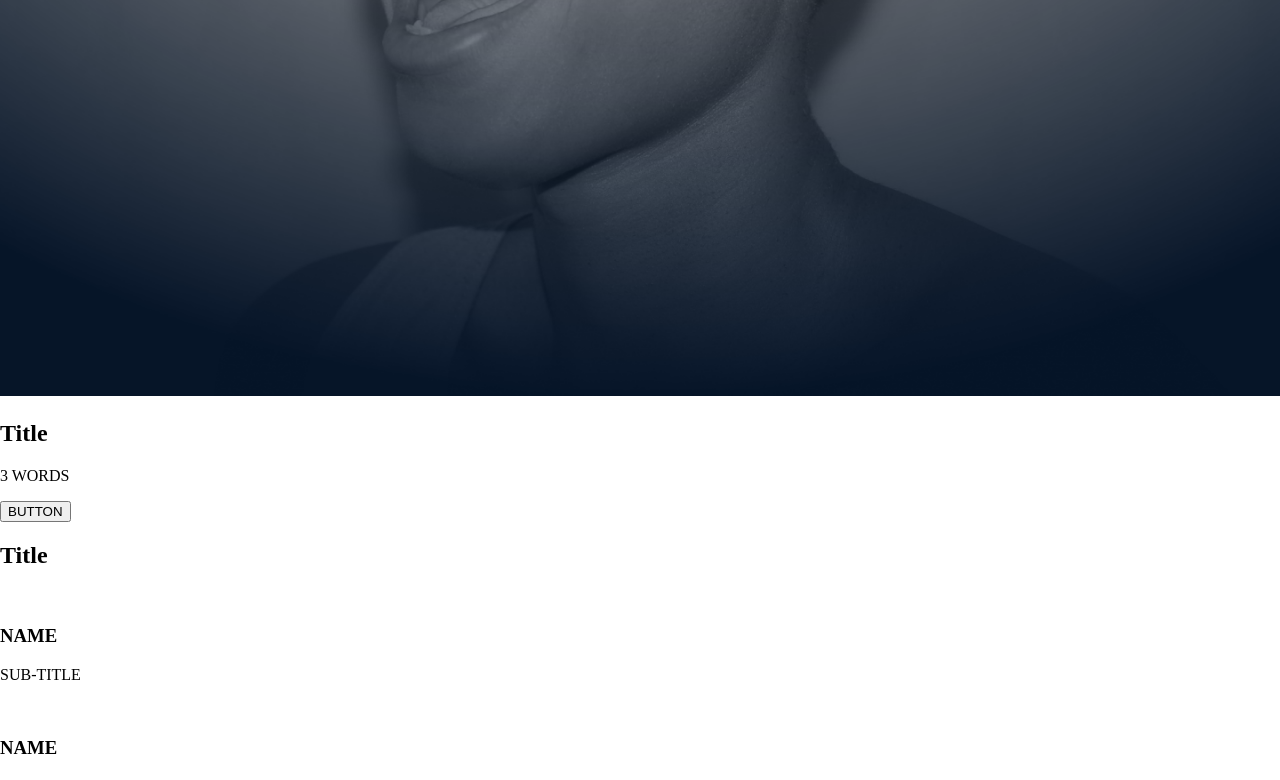
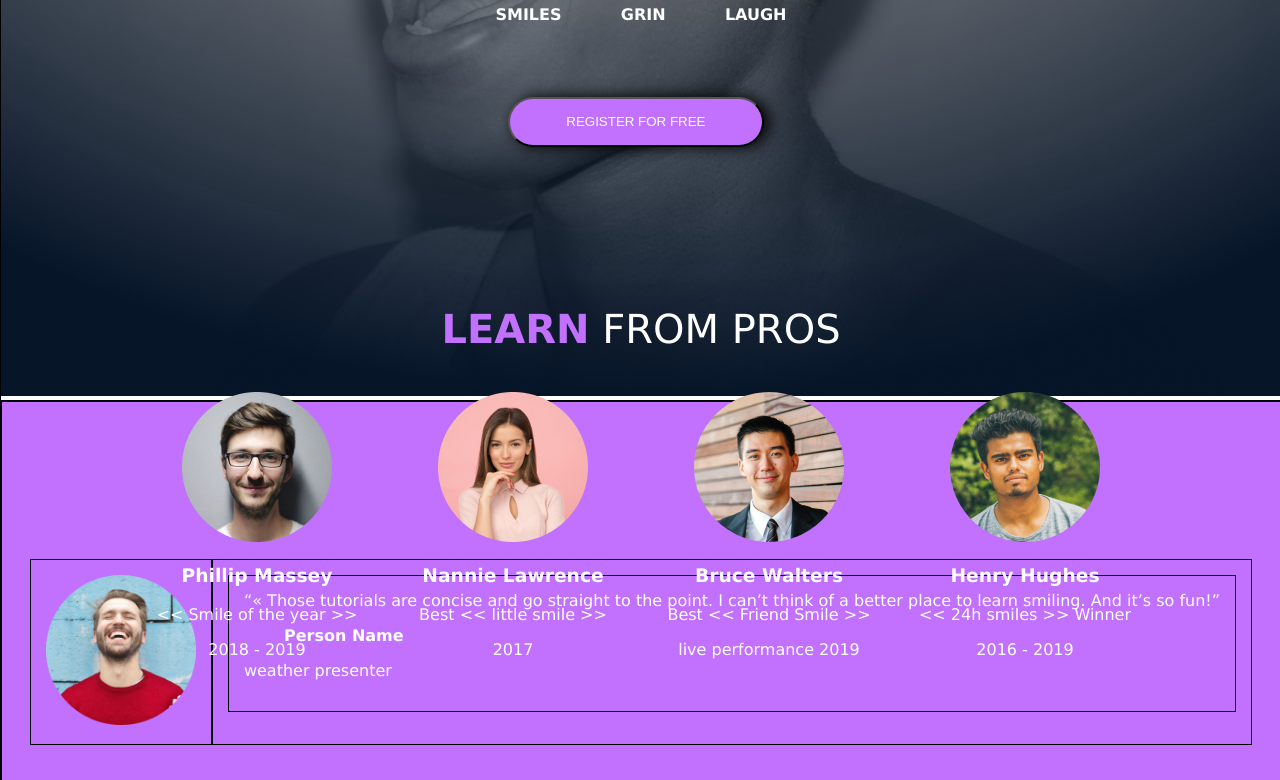
Before and after one commit to cj-flute/alx_html_css, a plain HTML site: page css_advanced/index.html in a window 1280 px wide. Shown: the part 483-1263 px from the top of the page. Drawn offline with Linux system fonts and the light colour scheme.

Commit message:
Advanced CSS

```diff
--- a/css_advanced/index.html
+++ b/css_advanced/index.html
@@ -30,44 +30,63 @@
     </header>
     <main>
         <section id="banner">
-            <div>
-                <h1>Title</h1>
-                <p>3 WORDS</p>
-                <button>BUTTON</button>
+            <div class="banner-inner-div">
+                <div class="first">
+                    <div class="get-schooled">
+                        <h1>Get schooled</h1>
                     </div>
-            <div>
-                <h2>Title</h2>
-                <div>
-                    <div>
-                        <img src="" alt="">
-                        <h3>NAME</h3>
-                        <p>SUB-TITLE</p>
+                    <div class="word3">
+                        <h4>SMILES</h4>
+                        <h4>GRIN</h4>
+                        <h4>LAUGH</h4>
                     </div>
-                    <div>
-                        <img src="" alt="">
-                        <h3>NAME</h3>
-                        <p>SUB-TITLE</p>
+                    <button class="btn">REGISTER FOR FREE</button>
                 </div>
-                    <div>
-                        <img src="" alt="">
-                        <h3>NAME</h3>
-                        <p>SUB-TITLE</p>
+                <div class="second">
+                    <p id="p"><span id="learn"><b>LEARN</b></span> FROM PROS</p>
+                    <div class="circles">
+                        <div class="circles-box">
+                            <img src="/css_advanced/images/1.png" alt="img 1" class="img">
+                            <h3><b>Phillip Massey</b></h3>
+                            <p><&lt; Smile of the year &gt;></p>
+                            <p>2018 - 2019</p>
                         </div>
-                    <div>
-                        <img src="" alt="">
-                        <h3>NAME</h3>
-                        <p>SUB-TITLE</p>
+                        <div class="circles-box">
+                            <img src="/css_advanced/images/3.png" alt="img 3" class="img">
+                            <h3><b>Nannie Lawrence</b></h3>
+                            <p>Best <&lt; little smile &gt;></p>
+                            <p>2017</p>
+                        </div>
+                        <div class="circles-box">
+                            <img src="/css_advanced/images/2.png" alt="img 2" class="img" style="border-radius: 100px;">
+                            <h3><b>Bruce Walters</b></h3>
+                            <p>Best <&lt; Friend Smile &gt;></p>
+                            <p>live performance 2019</p>
+                        </div>
+                        <div class="circles-box">
+                            <img src="/css_advanced/images/4.png" alt="img 4" class="img">
+                            <h3><b>Henry Hughes</b></h3>
+                            <p><&lt; 24h smiles &gt;> Winner</p>
+                            <p>2016 - 2019</p>
+                        </div>
                     </div>
             </div>
             </div>
         </section>
         <section id="quote">
+            <div class="quote-div">
+                <div class="box">
                     <div>
-                <img src="" alt="">
+                        <img src="/css_advanced/images/5.png" alt="img 5" width="150px" height="150px">
+                    </div>
                     <div>
-                    <q>QUOTE</q>
-                    <blockquote>AUTHOR</blockquote>
-                    <p>SUB-TITLE</p>
+                        <div>
+                            <q>« Those tutorials are concise and go straight to the point. I can’t think of a better place to learn smiling. And it’s
+                            so fun!</q>
+                            <blockquote><b>Person Name</b></blockquote>
+                            <p>weather presenter</p>
+                        </div>
+                    </div>
                 </div>
             </div>
         </section>
--- a/css_advanced/styles.css
+++ b/css_advanced/styles.css
@@ -1,6 +1,7 @@
 body {
     padding: 0;
     margin: 0;
+    font-family: 'Lucida Sans', 'Lucida Sans Regular', 'Lucida Grande', 'Lucida Sans Unicode', Geneva, Verdana, sans-serif;
 }
 
 #bg_img {
@@ -10,7 +11,6 @@ header {
     position: absolute;
     top: 2%;
     width: 100%;
-    border: 1px solid black;
     display: flex;
     justify-content: center;
 }
@@ -31,3 +31,101 @@ ul {
     justify-content: space-between;
     font-size: larger;
 }
+section{
+    width: 100%;
+    height: 1215px;
+    border: 1px solid black;
+}
+
+#banner {
+    position: absolute;
+    top: 10%;
+    display: flex;
+    justify-content: center;
+    /* border: 3px solid red; */
+}
+.banner-inner-div {
+    width: 80%;
+    text-align: center;
+    display: flex;
+    flex-direction: column;
+}
+
+.first {
+    width: 100%;
+    display: flex;
+    flex-direction: column;
+    height: 55%;
+}
+.get-schooled h1 {
+    color: white;
+    font-size: 130px;
+    width: 70%;
+    margin: 8% 15% 0 15%;
+    height: 50%;
+}
+.word3 {
+    display: flex;
+    justify-content: space-evenly;
+    color: white;
+    width: 40%;
+    margin: 0 30% 5% 30%;
+}
+.btn {
+    width: 25%;
+    height: 50px;
+    margin: 0 35% 0 37%;
+    border-radius: 25px;
+    color: white;
+    background-color: #C271FF;
+    box-shadow: 5px 0 15px black;
+}
+
+.second {
+    color: white;
+    height: 45%;
+    display: flex;
+    flex-direction: column;
+}
+#p {
+    font-size: 40px;
+}
+#learn {
+    color: #C271FF;
+    font-weight: 300;
+}
+.circles {
+    display: flex;
+    height: 70%;
+}
+
+.circles-box {
+    width: 25%;
+    height: 100%;
+}
+
+#quote {
+    height: 500px;
+}
+
+.quote-div {
+    border: 1px solid black;
+    height: inherit;
+    background-color: #C271FF;
+    display: flex;
+    flex-direction:column;
+    justify-content: center;
+
+}
+
+.box {
+    display: flex;
+    flex-direction: row;
+    justify-content: center;
+}
+
+.quote-div .box div {
+    padding: 15px;
+    color: white;
+    border: 1px solid black;
+}
```
Lines whose indentation alone changed are shown as unchanged.
